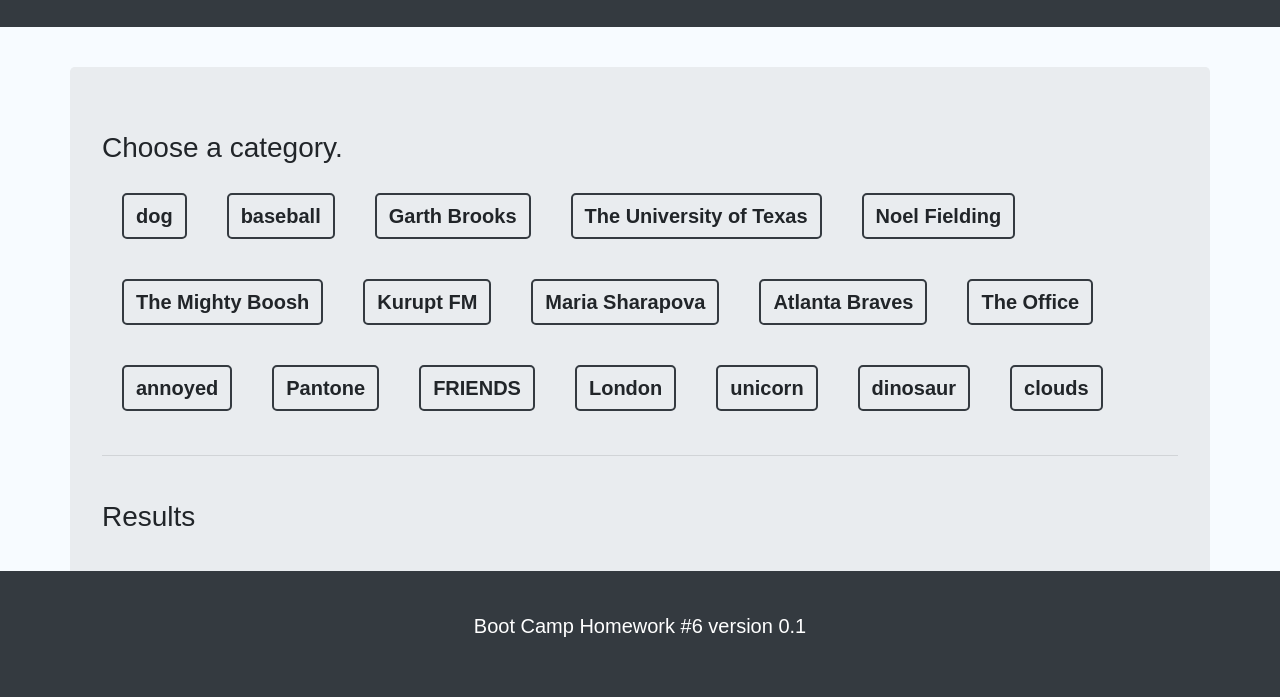
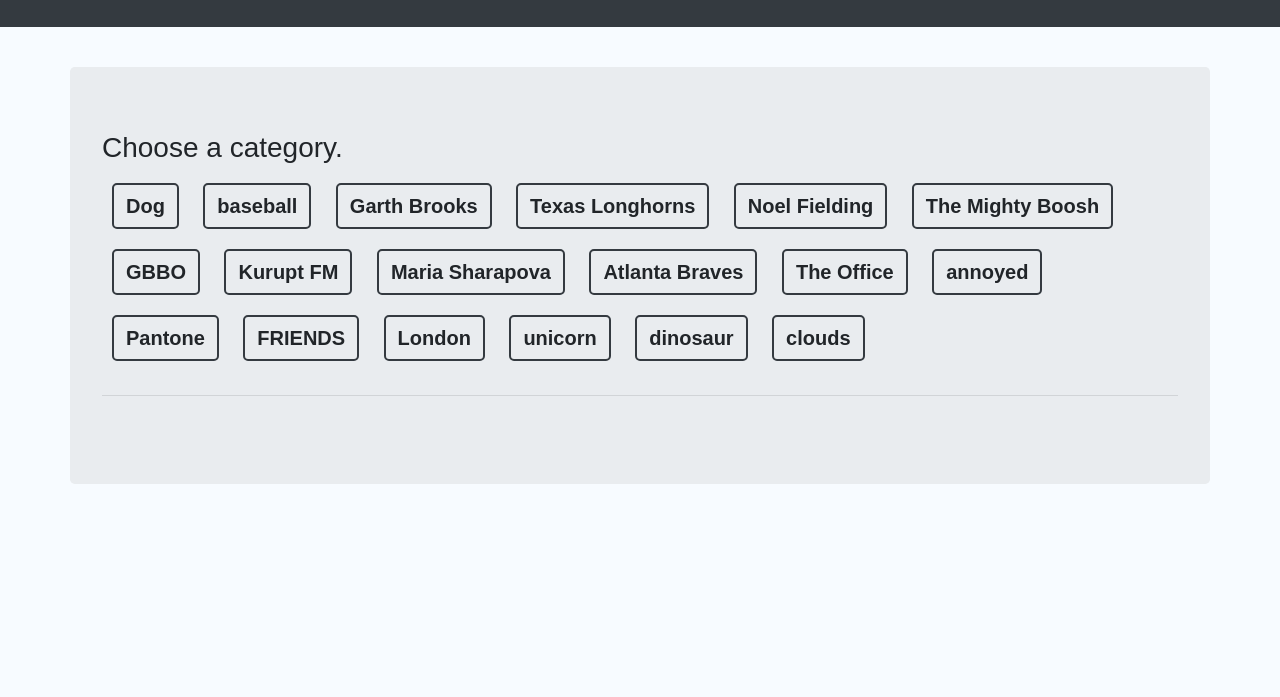
Before and after one commit to ashleyallphin/GifTastic, a plain HTML site: page index.html in a window 1280 px wide. Shown: the part 103-800 px from the top of the page. Drawn offline with nearby package versions, Linux system fonts and the light colour scheme; files that its build step writes are made by us from their sources; a web font is replaced by a local one.

Commit message:
receiving data successfully

```diff
--- a/assets/css/style.css
+++ b/assets/css/style.css
@@ -48,7 +48,7 @@ body {
 }
 
 .btn {
-    margin: 20px;
+    margin: 10px;
     border: 2px solid #343A40;
     border-radius: 5px;
     font-size: 20px;
--- a/assets/javascript/giftastic.js
+++ b/assets/javascript/giftastic.js
@@ -1,14 +1,12 @@
-var buttonArray = [
-    "dog", "baseball", "Garth Brooks", "The University of Texas", "Noel Fielding", "The Mighty Boosh", "Kurupt FM", "Maria Sharapova", "Atlanta Braves", "The Office", "annoyed", "Pantone", "FRIENDS", "London", "unicorn", "dinosaur", "clouds"
+/*
+    //make an array of keywords
+    var buttonArray = [
+    "dog", "baseball", "Garth Brooks", "Texas Longhorns", "Noel Fielding", "The Mighty Boosh", "GBBO" "Kurupt FM", "Maria Sharapova", "Atlanta Braves", "The Office", "annoyed", "Pantone", "FRIENDS", "London", "unicorn", "dinosaur", "clouds"
 ]
 
+========
 
-
-
-
-
-//========
-
+//push keywords to page
 for (var i=0; i<buttonArray.length; i++) {
     console.log(buttonArray[i]);
     $('#keyword-buttons').append(
@@ -18,3 +16,58 @@ for (var i=0; i<buttonArray.length; i++) {
 $('button').on("click", function() {
     console.log("button-clicked");
 })
+
+*/
+/*
+
+$('button').on('click', function() {
+
+    //grab the arrays by our category tags
+    var data = $(this).data("category");
+    var queryURL = "https://api.giphy.com/v1/gifs/search?api_key=1eoMKqWov4lRudP6LsC1de32vllX8xLa&q=" + data + "&limit=10&offset=0&lang=en";
+    $.ajax({url:queryURL,method:"GET"})
+        .done(function(response){
+            console.log(response);
+        })
+
+        for (var i=0; i<response.data.length; i++) {
+            console.log(response.length);
+            $("#response").append('scr',response.data[i].images.fixed_height_still.url);
+        }
+
+})
+
+*/
+
+
+
+
+
+
+// $('button').on('click', function() {
+//     var data = $(this).data("category");
+//     var queryURL = "https://api.giphy.com/v1/gifs/search?api_key=1eoMKqWov4lRudP6LsC1de32vllX8xLa&q=" + data + "&limit=10&offset=0&lang=en";
+
+//     $.ajax({
+//         url: queryURL,
+//         method: "GET"
+//       }).then(function(response) {
+//         console.log(response);
+//       ))}
+
+
+
+
+$('button').on("click", function() {
+    var data = $(this).data("category");
+    var queryURL = "https://api.giphy.com/v1/gifs/search?api_key=1eoMKqWov4lRudP6LsC1de32vllX8xLa&q=" + data + "&limit=10&offset=0&lang=en";
+
+    $.ajax({
+        url: queryURL,
+        method: "GET",
+        }).then(function(response) {
+            for (var i=0; i<response.data.length; i++) {
+                console.log(response.data[i].images.fixed_height_still.url);
+            }
+        })
+})
--- a/index.html
+++ b/index.html
@@ -39,9 +39,31 @@
     <div class="row">
         <div class="jumbotron">
             <h3>Choose a category.</h3>
-            <div class="keyword-buttons"; id="keyword-buttons"></div>
+            <div class="keyword-buttons"; id="keyword-buttons">
+
+                <button class="btn" data-category="dog">Dog</button>
+                <button class="btn" data-category="baseball">baseball</button>
+                <button class="btn" data-category="Garth Brooks">Garth Brooks</button>
+                <button class="btn" data-category="Texas Longhorns">Texas Longhorns</button>
+                <button class="btn" data-category="Noel Fielding">Noel Fielding</button>
+                <button class="btn" data-category="The Mighty Boosh">The Mighty Boosh</button>
+                <button class="btn" data-category="The Great British Bake Off">GBBO</button>
+                <button class="btn" data-category="Kurupt FM">Kurupt FM</button>
+                <button class="btn" data-category="Maria Sharapova">Maria Sharapova</button>
+                <button class="btn" data-category="Atlanta Braves">Atlanta Braves</button>
+                <button class="btn" data-category="The Office">The Office</button>
+                <button class="btn" data-category="annoyed">annoyed</button>
+                <button class="btn" data-category="Pantone">Pantone</button>
+                <button class="btn" data-category="FRIENDS">FRIENDS</button>
+                <button class="btn" data-category="London">London</button>
+                <button class="btn" data-category="unicorn">unicorn</button>
+                <button class="btn" data-category="dinosaur">dinosaur</button>
+                <button class="btn" data-category="clouds">clouds</button>
+
+            </div>
             <hr class="my-4">
-            <div class="response"  id="response">            <h3>Results</h3>
+            <div class="GIFimages" id="GIFimages">
+                <!-- <h3>Results</h3> -->
             </div>
 
         </div>
@@ -53,9 +75,9 @@
 
 
 <!-- footer -->
-<div class ="footer">
+<!-- <div class ="footer">
     <p>Boot Camp Homework #6  version 0.1 </p>
-</div>
+</div> -->
 
 
 <!-- end of body -->
```
